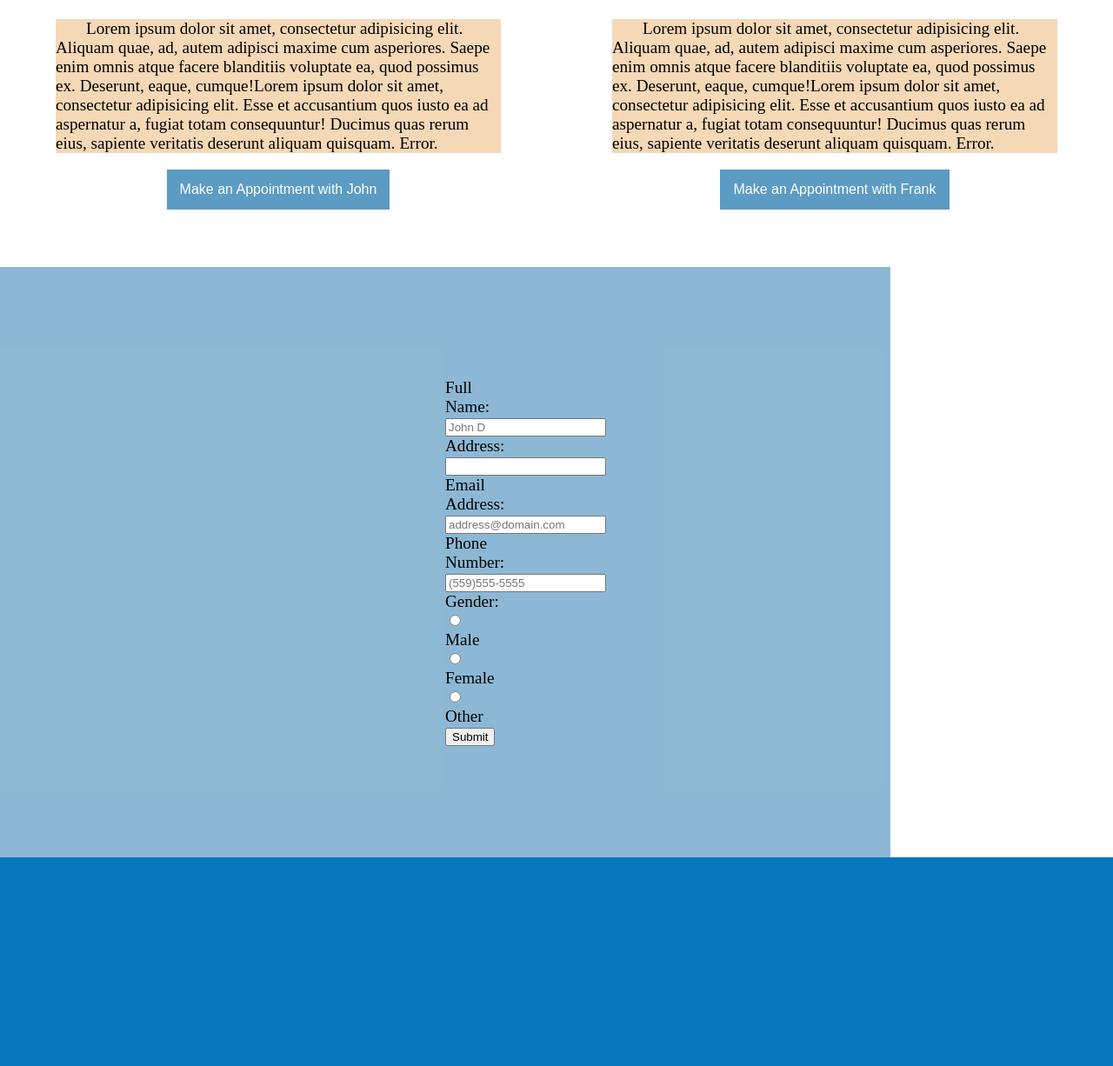
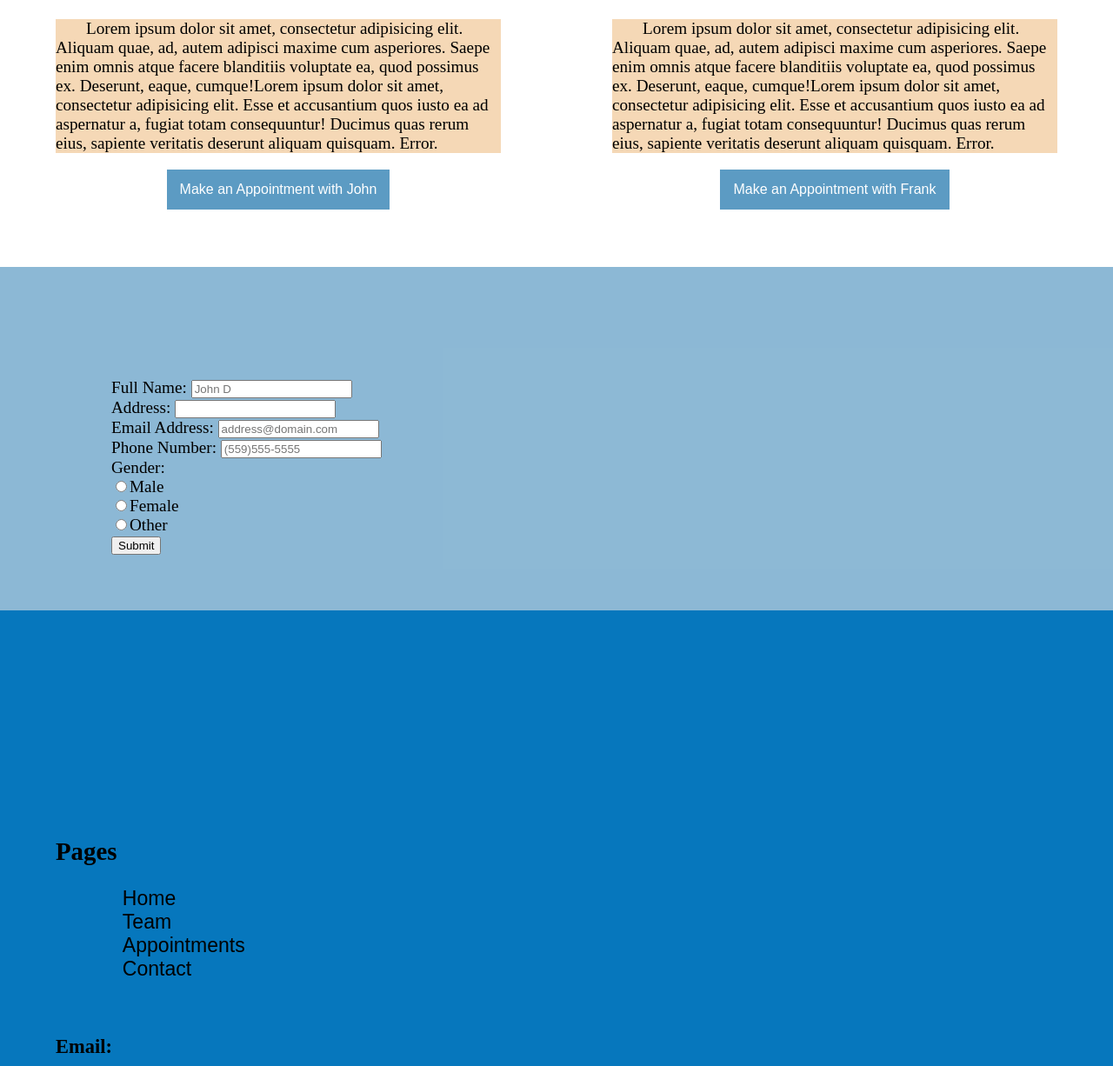
Before and after one commit to Jasmineb0112/Client-Project, a PHP site: page /appointment.php in a window 1280 px wide. Shown: the part 1125-2351 px from the top of the page at 87% size. Run offline with PHP 8.4, Linux system fonts and the light colour scheme; grey boxes labelled with a size stand in for pictures from a placeholder-image service; some libraries are stand-ins or nearby versions.

Commit message:
changed the padding of the form, and also added space around

```diff
--- a/css/index.css
+++ b/css/index.css
@@ -189,12 +189,10 @@ icon {
 
 form {
     background-color: rgba(92, 155, 195, 0.7);
-    width: 50%;
-    padding-top: 10%;
-    padding-bottom: 10%;
-    padding-right: 40%;
-    padding-left: 40%;
-
+    max-width:  100%;
+    padding: 10%;
+    justify-content: space-between;
+    padding-bottom: 5%;
 }
 
 .padding {
```
